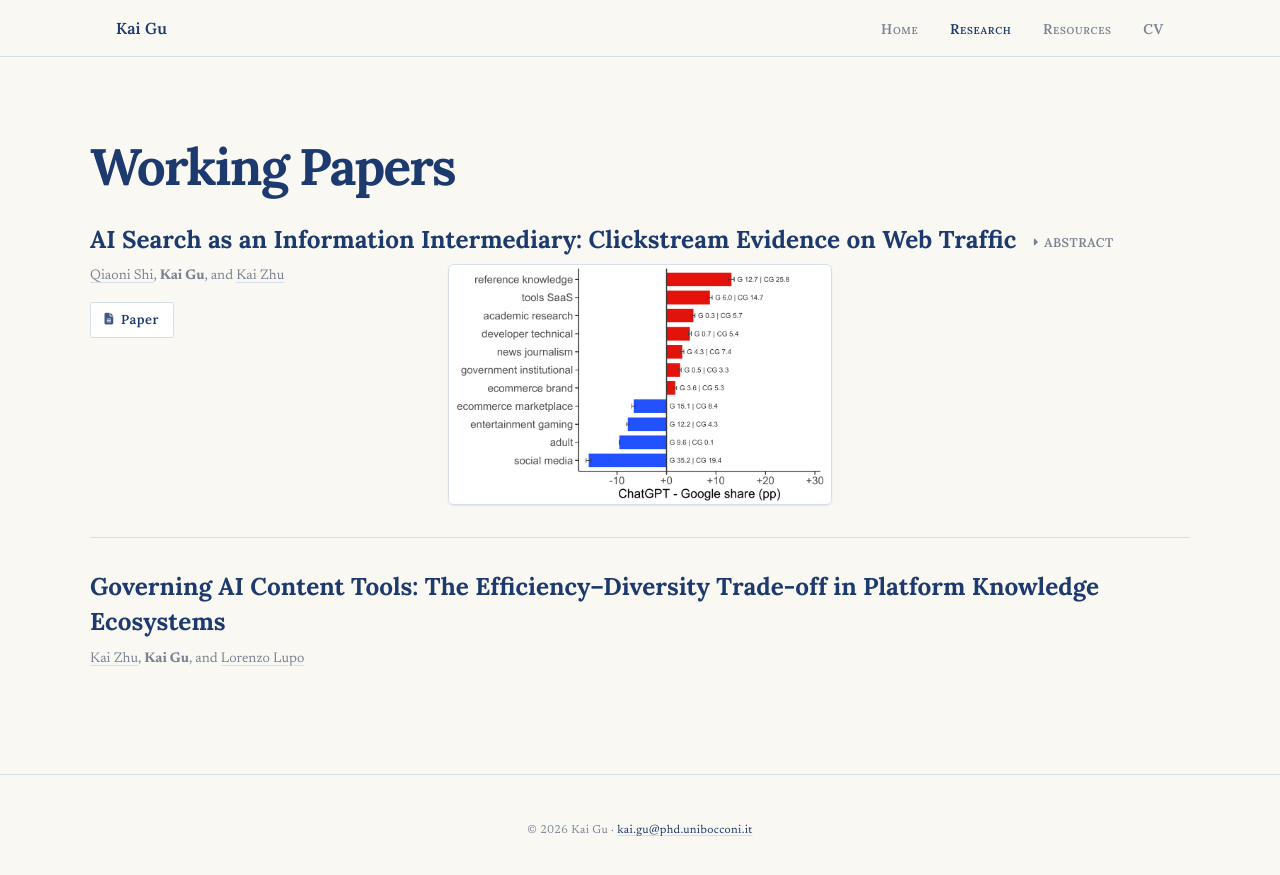
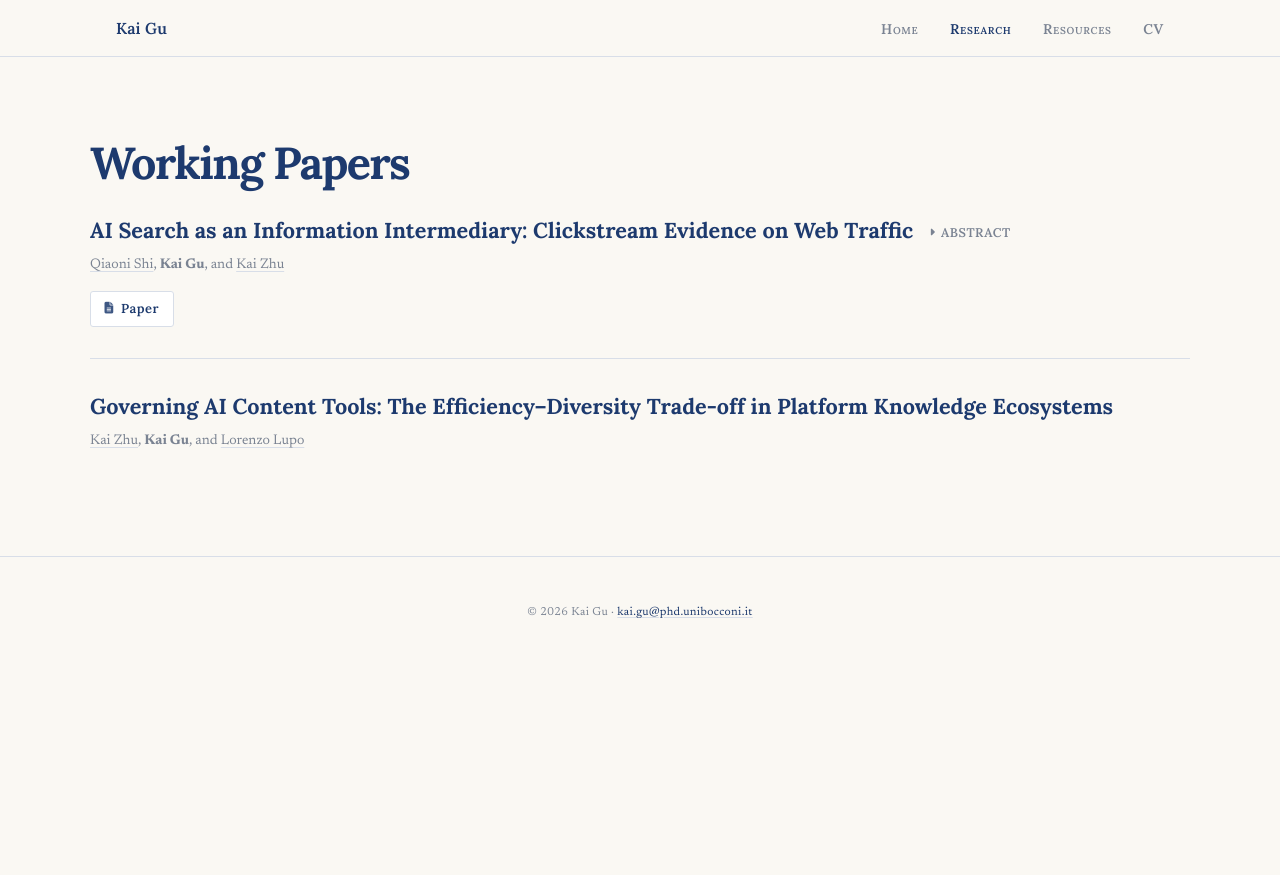
Before and after one commit to KaiGu2024/KaiGu2024.github.io, a Jekyll site: the page docs/research/index.html, which Jekyll copies as it is, in a window 1280 px wide. Shown: the top 875 px of the page. Built offline with Jekyll 4.4.1, drawn with Linux system fonts in a browser that asks for light colours.

Commit message:
reduce research title sizes and remove paper figure

```diff
--- a/docs/css/style.css
+++ b/docs/css/style.css
@@ -224,7 +224,7 @@ section:first-child { padding-top: 3.5rem; }
 }
 
 .page-header h1.working-papers-title {
-  font-size: clamp(2rem, 4vw, 3rem);
+  font-size: clamp(1.8rem, 3.5vw, 2.6rem);
 }
 
 .research-page .page-header { margin-bottom: 1.5rem; }
@@ -417,53 +417,9 @@ h1 {
 }
 .paper:last-child { border-bottom: none; margin-bottom: 0; padding-bottom: 0; }
 
-.paper-details {
-  display: grid;
-  gap: 1rem;
-  align-items: start;
-}
-
-.paper-figure {
-  width: min(100%, 384px);
-  margin: 0 auto;
-}
-
-@media (min-width: 900px) {
-  .paper-details {
-    grid-template-columns: minmax(0, 1fr) 384px minmax(0, 1fr);
-    column-gap: 1.5rem;
-  }
-}
-
-.paper-figure a {
-  display: block;
-  overflow: hidden;
-  border: 1px solid var(--border);
-  border-radius: var(--radius-sm);
-  background: #fff;
-  box-shadow: var(--shadow-xs);
-  line-height: 0;
-  text-decoration: none;
-  transition: border-color 0.15s, box-shadow 0.15s, transform 0.15s;
-}
-
-.paper-figure a:hover {
-  border-color: var(--accent);
-  box-shadow: var(--shadow-sm);
-  transform: translateY(-1px);
-}
-
-.paper-figure img {
-  display: block;
-  width: 100%;
-  height: auto;
-}
-
-.paper-copy { min-width: 0; }
-
 .paper-title {
   font-family: 'Lora', serif;
-  font-size: clamp(1.15rem, 2.5vw, 1.35rem);
+  font-size: clamp(1.05rem, 2.2vw, 1.2rem);
   font-weight: 700;
   font-style: normal;
   color: var(--navy);
@@ -692,7 +648,7 @@ footer {
   .page-content { padding: 3rem 0 3.5rem; }
   .page-header { margin-bottom: 2.75rem; }
   .page-header h1 { font-size: 2.25rem; }
-  .page-header h1.working-papers-title { font-size: 2rem; }
+  .page-header h1.working-papers-title { font-size: 1.8rem; }
   .page-header > p:last-child { font-size: 1.12rem; }
   .page-content > section { margin-bottom: 3rem; }
   .cv-page .page-header > p:last-child { font-size: 1rem; }
--- a/docs/research/index.html
+++ b/docs/research/index.html
@@ -44,17 +44,8 @@
       <section id="research" class="reveal-up">
         <div class="paper">
           <p class="paper-title"><a class="paper-title-link" href="https://arxiv.org/abs/2607.07652" target="_blank" rel="noopener noreferrer">AI Search as an Information Intermediary: Clickstream Evidence on Web Traffic</a><button class="abstract-toggle" aria-expanded="false" aria-controls="abstract-answering" title="Show abstract"><i class="fa-solid fa-caret-right"></i><span class="abstract-toggle-label">Abstract</span></button></p>
-          <div class="paper-details">
-            <div class="paper-copy">
-              <p class="paper-authors"><a href="https://qiaonishi.github.io/">Qiaoni Shi</a>, <strong>Kai Gu</strong>, and <a href="https://kaizhu.me/">Kai Zhu</a></p>
-              <div class="paper-links"><a href="https://arxiv.org/abs/2607.07652" target="_blank" rel="noopener noreferrer" class="paper-link"><i class="fa-solid fa-file-lines"></i> Paper</a></div>
-            </div>
-            <figure class="paper-figure">
-              <a href="../assets/answering-without-referring-figure-5a.png" target="_blank" rel="noopener noreferrer" aria-label="Open Figure 5(a) at full size">
-                <img src="../assets/answering-without-referring-figure-5a.png" alt="Figure 5(a), showing differences between ChatGPT and Google referral shares across destination content types" width="2160" height="1350" loading="lazy">
-              </a>
-            </figure>
-          </div>
+          <p class="paper-authors"><a href="https://qiaonishi.github.io/">Qiaoni Shi</a>, <strong>Kai Gu</strong>, and <a href="https://kaizhu.me/">Kai Zhu</a></p>
+          <div class="paper-links"><a href="https://arxiv.org/abs/2607.07652" target="_blank" rel="noopener noreferrer" class="paper-link"><i class="fa-solid fa-file-lines"></i> Paper</a></div>
           <div class="paper-abstract" id="abstract-answering"><div class="paper-abstract-inner"><p>Search engines have long allocated attention on the web by routing users from queries to websites. AI search changes this arrangement because information needs can be resolved inside the intermediary. Using URL-level Comscore U.S. desktop clickstream, we compare ChatGPT and Google information-seeking occasions and exploit ChatGPT Search access expansions to estimate traditional search displacement. ChatGPT produces outbound clicks in only 5.2% of conversation sessions, far below Google&rsquo;s referral ratio. The remaining clicks are not a scaled-down Google stream: they skew toward specialized destinations and away from ad-supported sites. Wider access cuts search use by 9.4%, with search-referral losses largest for informational categories. Our findings identify a central economic shift in digital intermediation: AI search might satisfy information needs inside the intermediary while weakening the referral bargain that has linked search, traffic, and content production on the open web.</p></div></div>
         </div>
 
```
